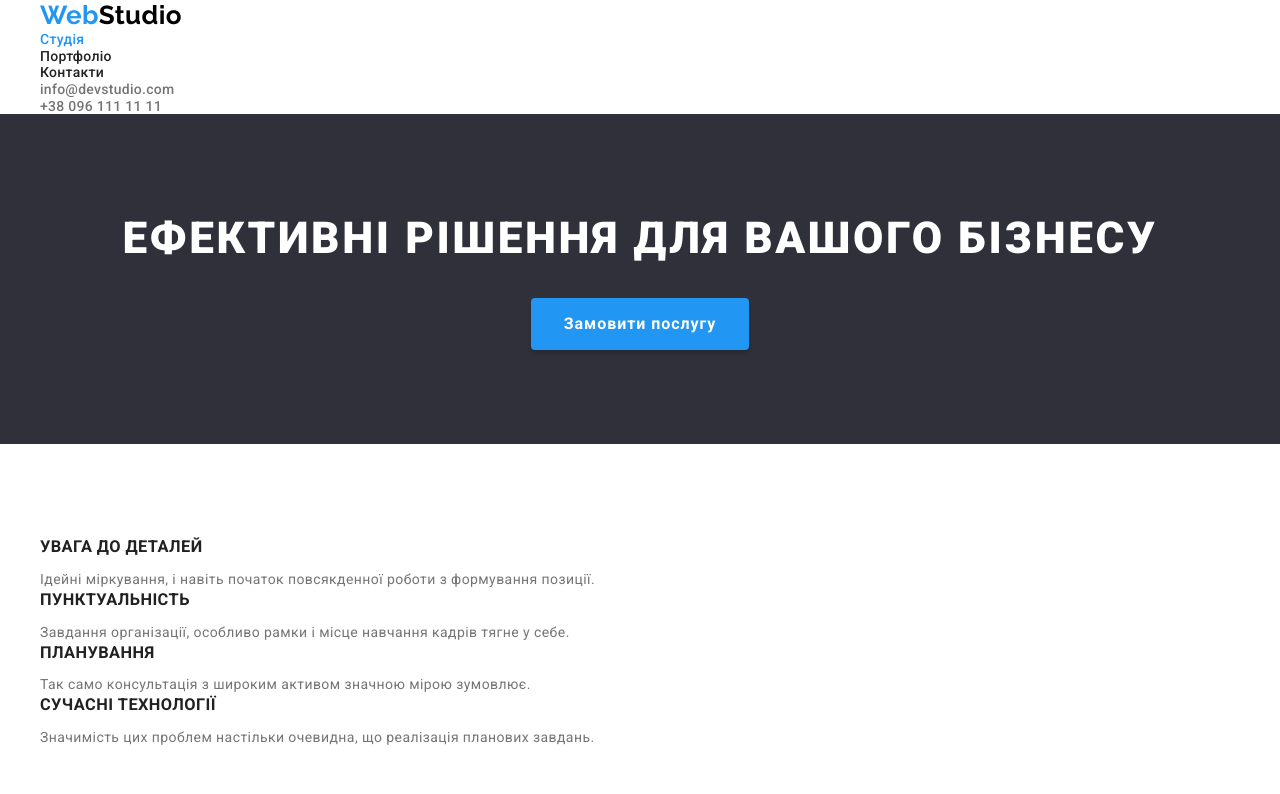
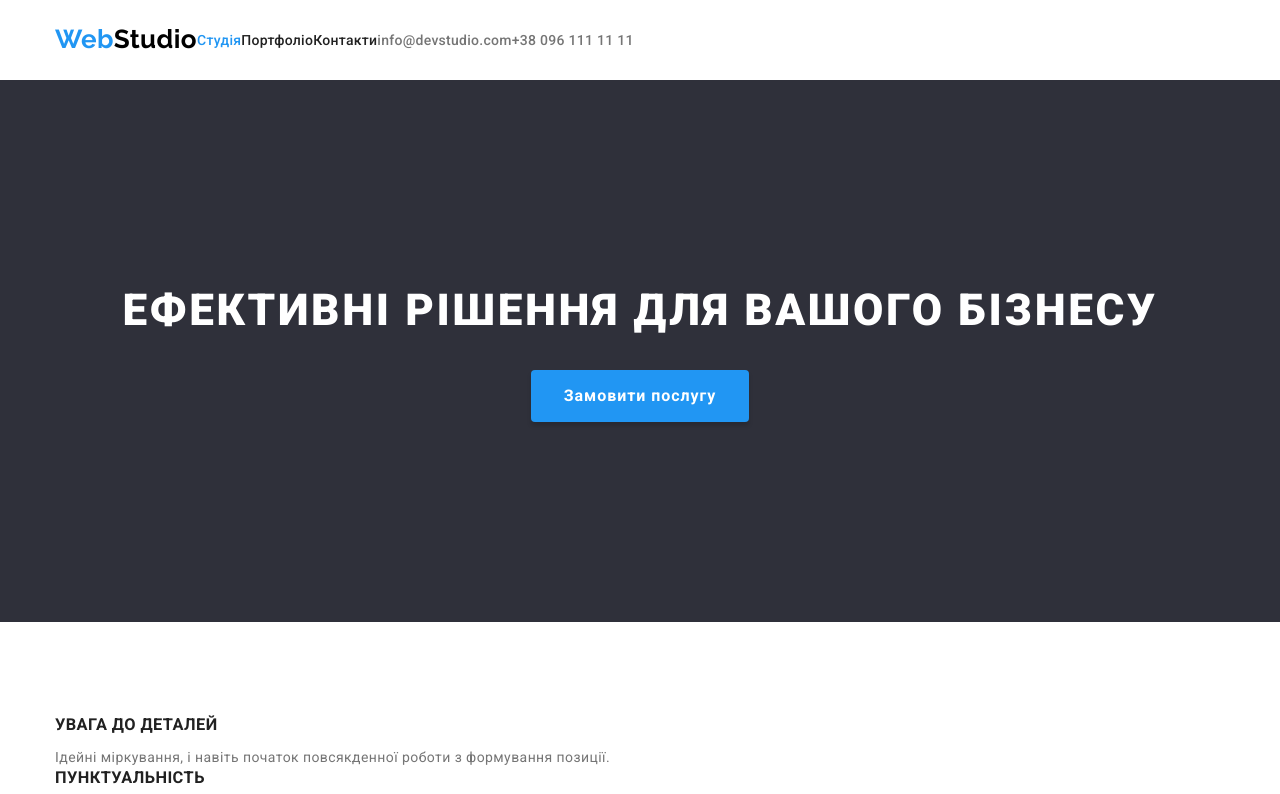
Before and after one commit to svet-shaigen/goit-markup-hw-03-3, a plain HTML site: page index.html in a window 1280 px wide. Shown: the top 794 px of the page. Drawn offline with nearby package versions, Linux system fonts and the light colour scheme.

Commit message:
Add index.html

```diff
--- a/css/styles.css
+++ b/css/styles.css
@@ -64,16 +64,28 @@
         width: 1200px;
         margin-left: auto;
         margin-right: auto;
+        padding-left: 15px;
+        padding-right: 15px;
       }
 
       .section {
         padding-top: 94px;
         padding-bottom: 94px;
+        max-width: 1600px;
       }
 
       .section:nth-child(3) {
         padding-top: 0;
       }
+
+      address {
+        font-style: normal;
+      }
+
+      img {
+        display: block;
+      }
+
 
 
       /* -----------------HEADER---------------- */
@@ -90,6 +102,9 @@
        }
 
        .logo {
+        padding-top: 24px;
+        padding-bottom: 25px;
+
         color: var(--black-text-color);
        }
 
@@ -98,6 +113,8 @@
         font-weight: 500;
         line-height: calc(16 / 14);
         letter-spacing: 0.02em;
+        padding-top: 32px;
+        padding-bottom: 32px;
 
         color: var(--title-text-color);
        }
@@ -117,10 +134,25 @@
         color: var(--accent-color);
       }
 
+      .header-nav {
+        display: flex;
+      }
+
+      .header-contacts {
+        display: flex;
+      }
+
+      .header-container {
+        display: flex;
+        align-items: center;
+      }
+
 
        /* -----------------HERO---------------- */
 
        .hero {
+        padding-top: 200px;
+        padding-bottom: 200px;
         text-align: center;
         background-color: var(--secondary-bg-color);
        }
@@ -135,6 +167,7 @@
 
         margin-bottom: 30px;
 
+
         color: var(--white-text-color);
        }
 
@@ -144,6 +177,7 @@
         font-size: 16px;
         line-height: calc(30 / 16);
         padding: 10px 32px;
+
         min-width: 216px;
 
         box-shadow: 0px 4px 4px rgba(0, 0, 0, 0.15);
@@ -237,8 +271,6 @@
     .footer-link,
     .footer-contact {
       display: inline-block;
-
-      font-style: normal;
       line-height: calc(24 / 14);
 
       color: var(--white-text-color);
--- a/index.html
+++ b/index.html
@@ -14,15 +14,16 @@
 <body>
 
     <header class="header">
-        <div class="container">
-       <nav> <a class="logo link" href="./index.html"><span class="web">Web</span>Studio</a>
+        <div class="container header-container">
+        <a class="logo link" href="./index.html"><span class="web">Web</span>Studio</a>
+        <nav>
         <ul class="header-nav">
             <li><a class="header-nav-link link current" href="./index.html">Студія</a></li>
             <li><a class="header-nav-link link" href="./portfolio.html">Портфоліо</a></li>
             <li><a class="header-nav-link link" href="#">Контакти</a></li>
         </ul>
        </nav>
-       <ul>
+       <ul class="header-contacts">
         <li><a class="header-contact link" href="mailto:info@devstudio.com">info@devstudio.com</a></li>
         <li><a class="header-contact link" href="tel:+380961111111">+38 096 111 11 11</a></li>
        </ul>
```
Also changed, not shown: portfolio.html (+4 -3 lines).
